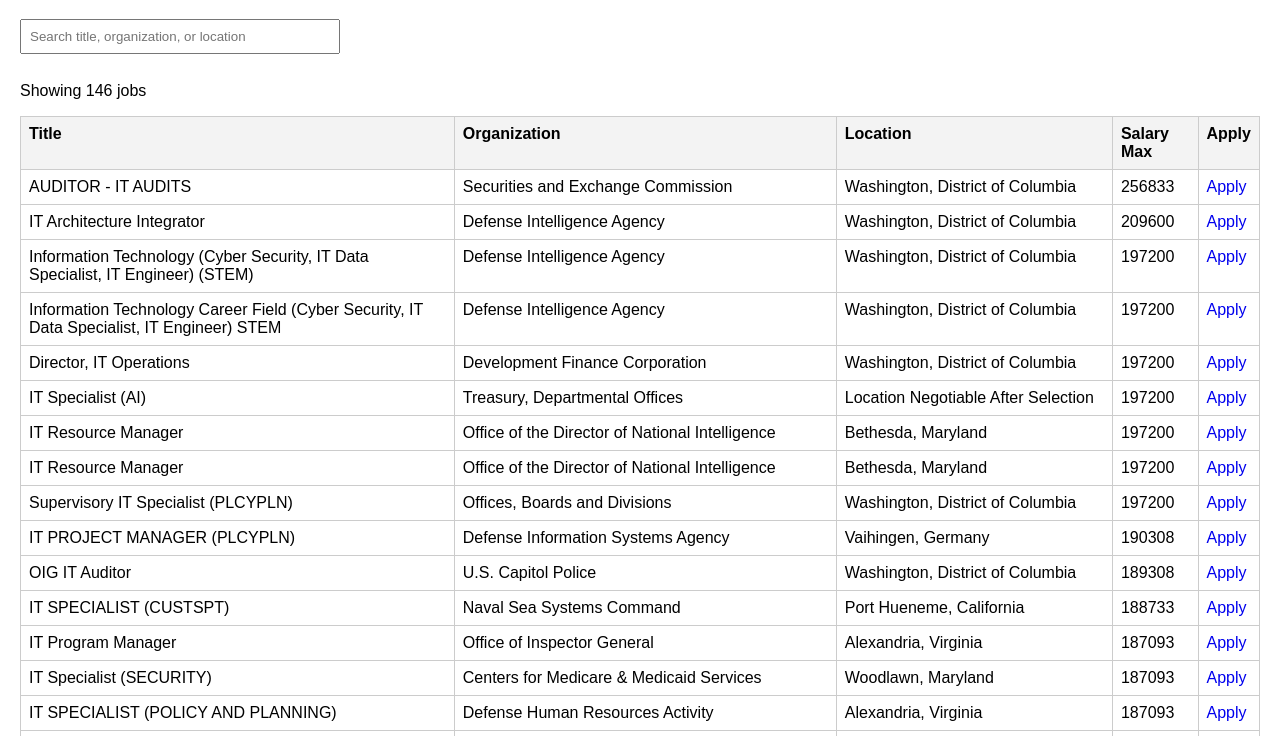
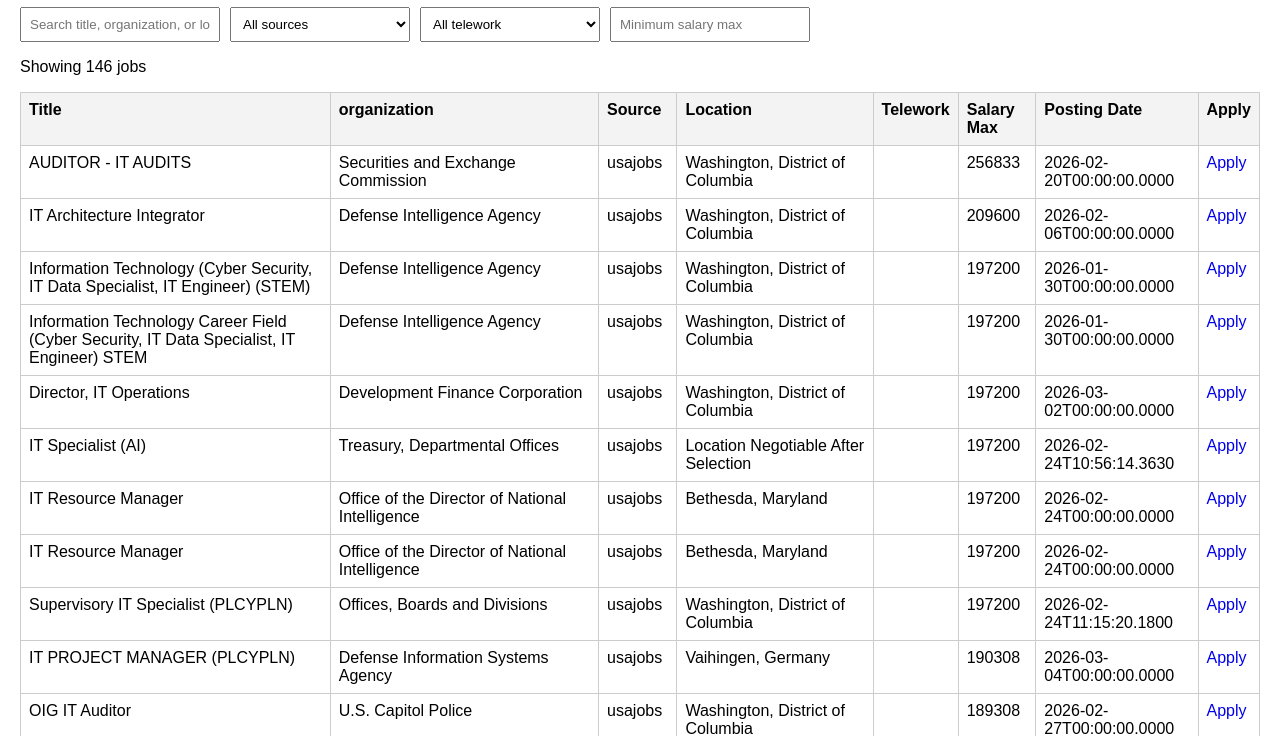
Before and after one commit to samuelandrehjr/job-market-project, a plain HTML site: page index.html in a window 1280 px wide. Shown: the part 61-797 px from the top of the page. Drawn offline with Linux system fonts and the light colour scheme.

Commit message:
Fix UI script typo and update root index.html

```diff
--- a/index.html
+++ b/index.html
@@ -6,24 +6,52 @@
   <meta name="viewport" content="width=device-width, initial-scale=1">
   <style>
     body { font-family: Arial, sans-serif; margin: 20px; }
-    input { width: 300px; padding: 8px; margin-bottom: 12px; }
+    h1 { margin-bottom: 10px; }
+    .filters { margin-bottom: 16px; display: flex; gap: 10px; flex-wrap: wrap; }
+    input, select {
+      padding: 8px;
+      min-width: 180px;
+    }
     table { border-collapse: collapse; width: 100%; }
-    th, td { border: 1px solid #ccc; padding: 8px; text-align: left; vertical-align: top; }
+    th, td {
+      border: 1px solid #ccc;
+      padding: 8px;
+      text-align: left;
+      vertical-align: top;
+    }
     th { background: #f3f3f3; }
     a { text-decoration: none; }
   </style>
 </head>
 <body>
   <h1>Job Market Board</h1>
-  <input id="searchBox" type="text" placeholder="Search title, organization, or location">
+
+  <div class="filters">
+    <input id="searchBox" type="text" placeholder="Search title, organization, or location">
+    <select id="sourceFilter">
+      <option value="">All sources</option>
+    </select>
+    <select id="teleworkFilter">
+      <option value="">All telework</option>
+      <option value="remote">Remote</option>
+      <option value="non_remote">Non-remote</option>
+      <option value="unknown">Unknown</option>
+    </select>
+    <input id="salaryFilter" type="number" placeholder="Minimum salary max">
+  </div>
+
   <p id="count"></p>
+
   <table>
     <thead>
       <tr>
         <th>Title</th>
-        <th>Organization</th>
+        <th>organization</th>
+        <th>Source</th>
         <th>Location</th>
+        <th>Telework</th>
         <th>Salary Max</th>
+        <th>Posting Date</th>
         <th>Apply</th>
       </tr>
     </thead>
@@ -43,8 +71,11 @@
         tr.innerHTML = `
           <td>${job.title || ""}</td>
           <td>${job.organization || ""}</td>
+          <td>${job.source || ""}</td>
           <td>${job.location || ""}</td>
+          <td>${job.telework_flag || ""}</td>
           <td>${job.salary_max || ""}</td>
+          <td>${job.posting_date || ""}</td>
           <td><a href="${job.apply_url || "#"}" target="_blank">Apply</a></td>
         `;
         table.appendChild(tr);
@@ -53,21 +84,49 @@
       count.textContent = `Showing ${rows.length} jobs`;
     }
 
+    function applyFilters() {
+      const q = document.getElementById("searchBox").value.toLowerCase();
+      const source = document.getElementById("sourceFilter").value;
+      const telework = document.getElementById("teleworkFilter").value;
+      const minSalary = Number(document.getElementById("salaryFilter").value || 0);
+
+      const filtered = jobs.filter(job => {
+        const textMatch =
+          (job.title || "").toLowerCase().includes(q) ||
+          (job.organization || "").toLowerCase().includes(q) ||
+          (job.location || "").toLowerCase().includes(q);
+
+        const sourceMatch = !source || (job.source || "") === source;
+        const teleworkMatch = !telework || (job.telework_flag || "") === telework;
+        const salaryMatch = !minSalary || Number(job.salary_max || 0) >= minSalary;
+
+        return textMatch && sourceMatch && teleworkMatch && salaryMatch;
+      });
+
+      renderRows(filtered);
+    }
+
     fetch("jobs.json")
       .then(response => response.json())
       .then(data => {
         jobs = data;
+
+        const sourceFilter = document.getElementById("sourceFilter");
+        const sources = [...new Set(jobs.map(job => job.source).filter(Boolean))].sort();
+
+        sources.forEach(src => {
+          const option = document.createElement("option");
+          option.value = src;
+          option.textContent = src;
+          sourceFilter.appendChild(option);
+        });
+
         renderRows(jobs);
 
-        document.getElementById("searchBox").addEventListener("input", function() {
-          const q = this.value.toLowerCase();
-          const filtered = jobs.filter(job =>
-            (job.title || "").toLowerCase().includes(q) ||
-            (job.organization || "").toLowerCase().includes(q) ||
-            (job.location || "").toLowerCase().includes(q)
-          );
-          renderRows(filtered);
-        });
+        document.getElementById("searchBox").addEventListener("input", applyFilters);
+        document.getElementById("sourceFilter").addEventListener("change", applyFilters);
+        document.getElementById("teleworkFilter").addEventListener("change", applyFilters);
+        document.getElementById("salaryFilter").addEventListener("input", applyFilters);
       });
   </script>
 </body>
```
Also changed, not shown: web/index.html (+1 -1 lines).
